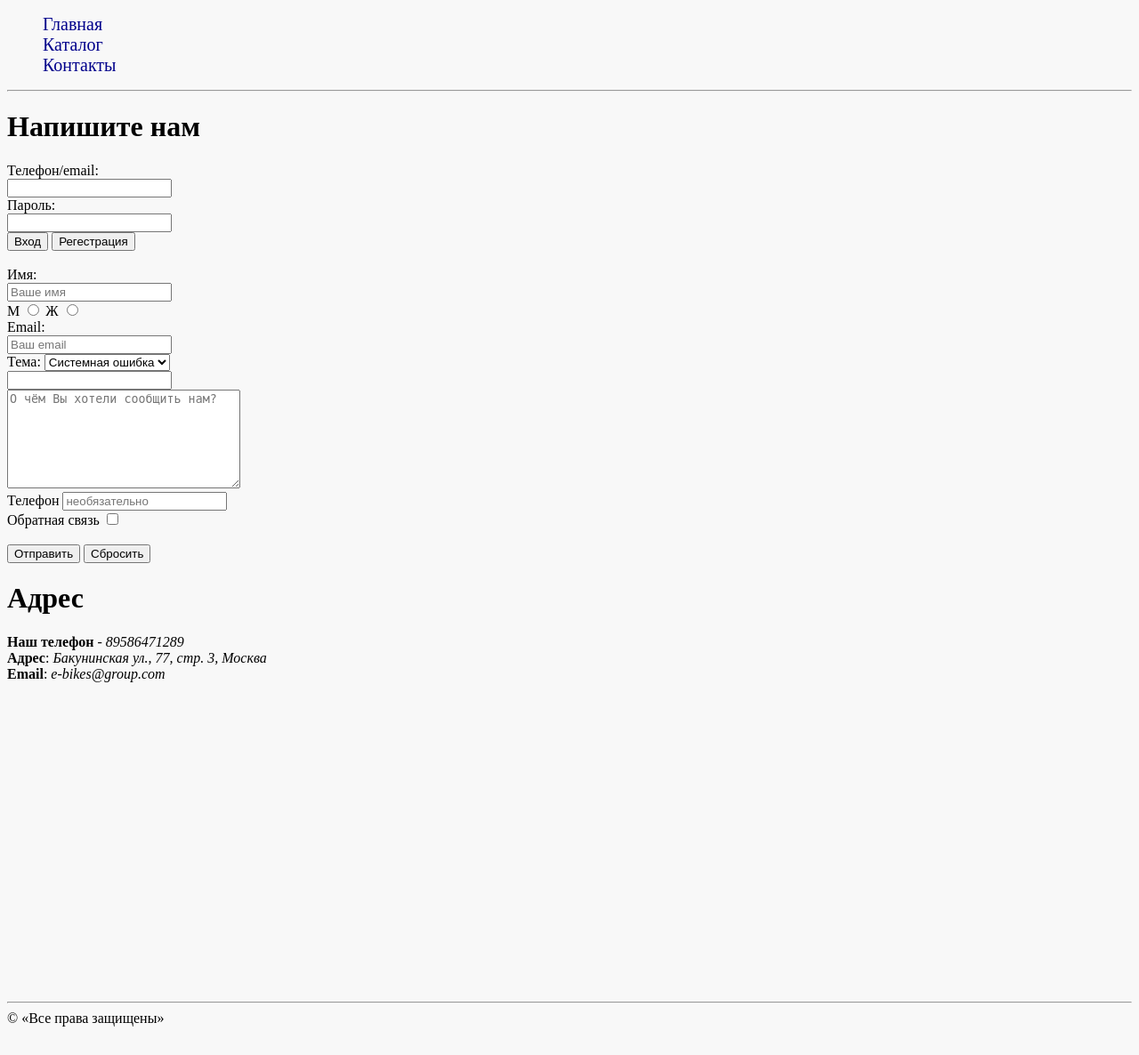
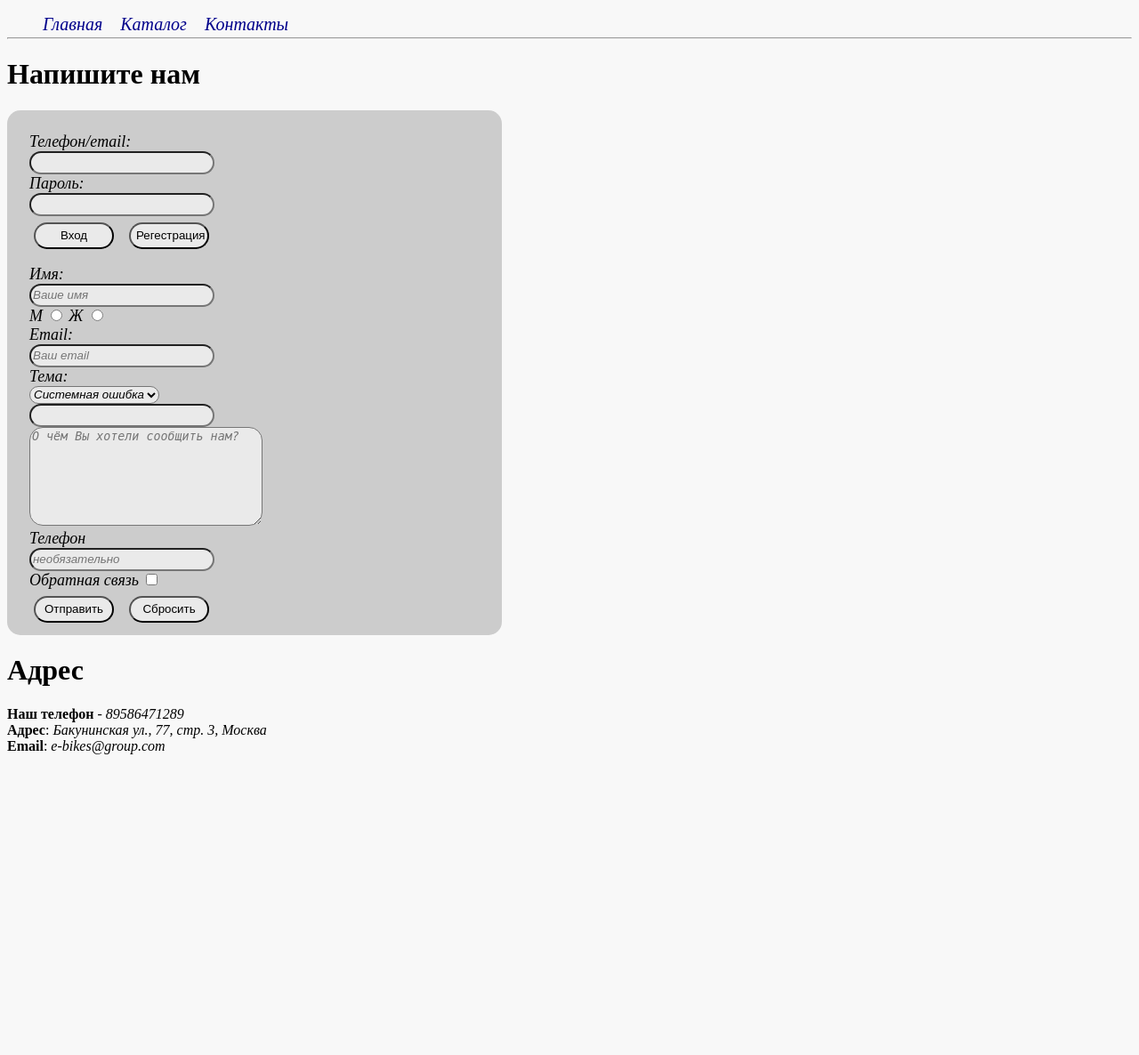
Before and after one commit to Vlad777-bit/GeekUniversity, a PHP site: page /contacts.html in a window 1280 px wide. Shown: the top 1186 px of the page at 89% size. Before the commit the page ends 1154 px from the top, so only its background shows below. Run offline with PHP 8.4, Linux system fonts and the light colour scheme.

Commit message:
change lesson 3

```diff
--- a/Html и Css интерактивный курс/lesson 3/assets/css/style.css
+++ b/Html и Css интерактивный курс/lesson 3/assets/css/style.css
@@ -13,14 +13,18 @@ a {
 
 .menu_list {
     list-style-type: none;
-
+    float: left;
 }
 
 .menu_link {
     font-size: 20px;
     color: darkblue;
+    font-style: oblique;
+    float: right;
+    padding-right: 20px;
 }
 
+/*Страница товара*/
 .header {
     color: #000000;
     font-size: 18px;
@@ -42,10 +46,64 @@ a {
     line-height: 24px;
     text-align: left;
 }
+/*Картинка*/
+.img {
+    outline: 2px solid gray;
+    width: 464px;
+    height: 310px;
+    float: left;
+    margin-right: 10px;
+}
 
+/*Характеристики*/
 .specifications > li {
     list-style-type: none;
     font-style: italic;
     font-size: 18px;
     color: darkgreen;
 }
+
+/*Контакты*/
+form {
+    width: 40%;
+    height: 540px;
+    background: #ccc;
+    padding: 25px;
+    border-radius: 15px;
+}
+
+.input {
+    width: 200px;
+    height: 20px;
+    font-style: oblique;
+    color: blue;
+    background: #eaeaea;
+    border-radius: 15px;
+}
+
+span {
+    font-style: oblique;
+    font-size: 18px;
+}
+
+select {
+    height: 20px;
+    border-radius: 15px;
+    background: #eaeaea;
+    font-style: oblique;
+}
+
+textarea {
+    background: #eaeaea;
+    border-radius: 15px;
+    color: blue;
+    font-style: oblique;
+}
+
+.btn {
+    width: 90px;
+    height: 30px;
+    border-radius: 15px;
+    background: #eaeaea;
+    margin: 7px 8px 0 5px;
+}
--- a/Html и Css интерактивный курс/lesson 3/catalog.html
+++ b/Html и Css интерактивный курс/lesson 3/catalog.html
@@ -12,6 +12,7 @@
     <li class="menu_list"><a class="menu_link" href="catalog.html">Каталог</a></li>
     <li class="menu_list"><a class="menu_link" href="contacts.html">Контакты</a></li>
 </ul>
+<br>
 <hr>
 <h1>Каталог</h1>
 <a href="catalog/moto.html"><img src="assets/img/bike1.jpg" alt="bike" style="width: 150px; height: 100px;"></a><br>
--- a/Html и Css интерактивный курс/lesson 3/catalog/moto.html
+++ b/Html и Css интерактивный курс/lesson 3/catalog/moto.html
@@ -14,9 +14,10 @@
     <li class="menu_list"><a class="menu_link" href="../catalog.html">Каталог</a></li>
     <li class="menu_list"><a class="menu_link" href="../contacts.html">Контакты</a></li>
 </ul>
+<br>
 <hr>
 <h1>Electra Café Moto Go! (2020)</h1>
-<a href="../assets/img/bike1.jpg" target="_blank"><img src="../assets/img/bike1.jpg" alt="bike"></a>
+<a href="../assets/img/bike1.jpg" target="_blank"><img src="../assets/img/bike1.jpg" alt="bike" class="img"></a>
 <h3 class="header">Описание товара</h3>
 <p class="p1">
     Новинка 2020 года&nbsp;&mdash; <i>Cafe Moto Go!</i> Велосипед олицетворяет будущее с&nbsp;историей.
--- a/Html и Css интерактивный курс/lesson 3/catalog/xiaomi.html
+++ b/Html и Css интерактивный курс/lesson 3/catalog/xiaomi.html
@@ -14,9 +14,10 @@
     <li class="menu_list"><a class="menu_link" href="../catalog.html">Каталог</a></li>
     <li class="menu_list"><a class="menu_link" href="../contacts.html">Контакты</a></li>
 </ul>
+<br>
 <hr>
 <h1>Xiaomi Himo C20</h1>
-<a href="../assets/img/bike3.jpg" target="_blank"><img src="../assets/img/bike3.jpg" alt="bike"></a>
+<a href="../assets/img/bike3.jpg" target="_blank"><img src="../assets/img/bike3.jpg" alt="bike" class="img"></a>
 <h3 class="header">Описание товара</h3>
 <p class="p1">
     Городской велосипед, электровелосипед, рама: алюминиевый сплав, колеса 20&nbsp;дюймов, Rigid (жесткий), 6&nbsp;скоростей,
@@ -33,9 +34,6 @@
     <li><img src="../assets/img/logo.jpg" alt="logo" class="logo"> Пробег на&nbsp;одном заряде: 80&nbsp;км</li>
     <li><img src="../assets/img/logo.jpg" alt="logo" class="logo"> Время зарядки: 6&nbsp;ч</li>
     <li><img src="../assets/img/logo.jpg" alt="logo" class="logo"> Материал рамы: алюминиевый сплав</li>
-    <li><img src="../assets/img/logo.jpg" alt="logo" class="logo"> Амортизация: отсутствует</li>
-    <li><img src="../assets/img/logo.jpg" alt="logo" class="logo"> Конструкция вилки: жесткая</li>
-    <li><img src="../assets/img/logo.jpg" alt="logo" class="logo"> Страна производства: Китай</li>
 </ul>
 <h3 class="header">Подробное описание товара</h3>
 <p class="p2">
--- a/Html и Css интерактивный курс/lesson 3/contacts.html
+++ b/Html и Css интерактивный курс/lesson 3/contacts.html
@@ -12,21 +12,23 @@
     <li class="menu_list"><a class="menu_link" href="catalog.html">Каталог</a></li>
     <li class="menu_list"><a class="menu_link" href="contacts.html">Контакты</a></li>
 </ul>
+<br>
 <hr>
 <h1>Напишите нам</h1>
 <form action="#">
-    Телефон/email: <br> <input type="email"><br>
-    Пароль: <br> <input type="password"><br>
-    <input type="submit" value="Вход">
-    <input type="submit" value="Регестрация">
+    <span>Телефон/email:</span> <br> <input type="email" class="input"><br>
+    <span>Пароль:</span> <br> <input type="password" class="input"><br>
+    <input type="submit" value="Вход" class="btn">
+    <input type="submit" value="Регестрация" class="btn">
     <br>
     <br>
-    Имя: <br> <input type="text" placeholder="Ваше имя"><br>
-    М <input type="radio" name="paul">
-    Ж <input type="radio" name="paul">
+    <span>Имя:</span> <br> <input type="text" placeholder="Ваше имя" class="input"><br>
+    <span>М</span> <input type="radio" name="paul">
+    <span>Ж</span> <input type="radio" name="paul">
     <br>
-    Email: <br> <input type="email" placeholder="Ваш email"><br>
-    Тема:
+    <span>Email:</span> <br> <input type="email" placeholder="Ваш email" class="input"><br>
+    <span>Тема:</span>
+    <br>
     <select>
         <option>Системная ошибка</option>
         <option>Жалоба</option>
@@ -34,14 +36,13 @@
         <option>Связаться с нами</option>
         <option>Другое</option>
     </select>
-    <br> <input type="text"><br>
+    <br> <input type="text" class="input"><br>
     <textarea cols="30" rows="7" placeholder="О чём Вы хотели сообщить нам?"></textarea>
     <br>
-    Телефон <input type="text" placeholder="необязательно"><br>
-    Обратная связь <input type="checkbox"><br>
-    <br>
-    <input type="submit" value="Отправить">
-    <input type="reset" value="Сбросить">
+    <span>Телефон</span> <br> <input type="text" placeholder="необязательно" class="input"><br>
+    <span>Обратная связь</span> <input type="checkbox"><br>
+    <input type="submit" value="Отправить" class="btn">
+    <input type="reset" value="Сбросить" class="btn">
 </form>
 <h1>Адрес</h1>
 
--- a/Html и Css интерактивный курс/lesson 3/index.html
+++ b/Html и Css интерактивный курс/lesson 3/index.html
@@ -12,6 +12,7 @@
     <li class="menu_list"><a class="menu_link" href="catalog.html">Каталог</a></li>
     <li class="menu_list"><a class="menu_link" href="contacts.html">Контакты</a></li>
 </ul>
+<br>
 <hr>
 <h1>E-bikes</h1>
 <p>
```
